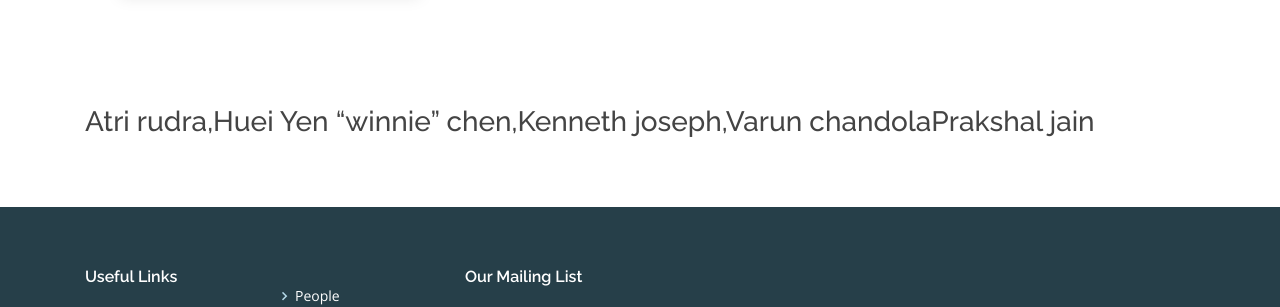
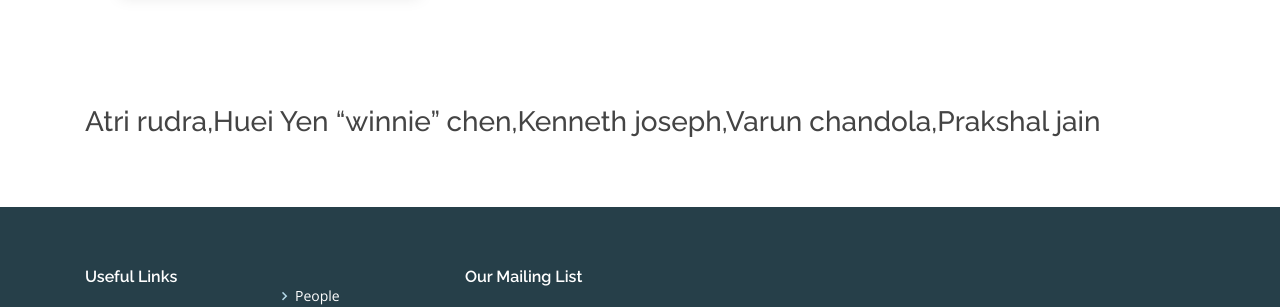
Before and after one commit to Mgeraci19/CS4SG.github.io, a Jekyll site: the page built from people.html, in a window 1280 px wide and 900 px high, scrolled down 507 px. Shown: the part 262-569 px from the top of the window. Built offline with Jekyll 4.4.1, drawn with Linux system fonts in a browser that asks for light colours.

Commit message:
Update people.html

```diff
--- a/people.html
+++ b/people.html
@@ -55,6 +55,8 @@ title: People
 {% endfor %}
 <br/><br/>
 
+{% capture title_string %}{{ title_string | append: "," }}{% endcapture %}
+
 <!-- -------------Students Section--------------- -->
 <h3 id="subhead"><span><strong>Students</strong></span></h3>
     {% for stu in site.people_students %}
```
